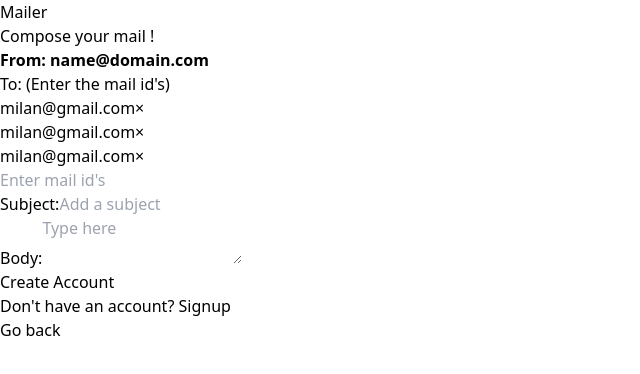
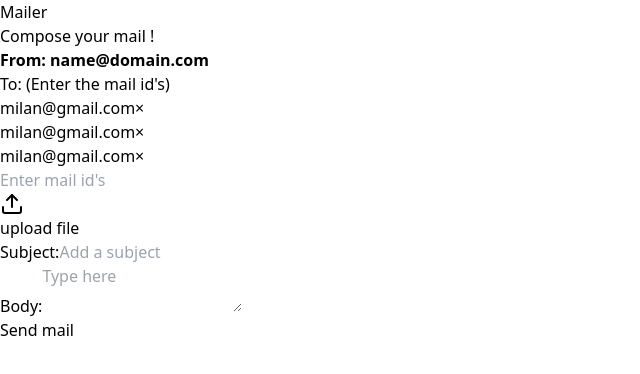
Before and after one commit to milan-sony/mailer, a React (Vite) app in the folder frontend/: page /homepage in a window 1280 px wide. Shown: the top 374 px of the page, without its empty margins (0-640 px from the left). Built offline with nearby package versions, Linux system fonts and the light colour scheme.

Commit message:
style: home page

```diff
--- a/frontend/package.json
+++ b/frontend/package.json
@@ -10,6 +10,7 @@
     "preview": "vite preview"
   },
   "dependencies": {
+    "lucide-react": "^0.473.0",
     "react": "^18.3.1",
     "react-dom": "^18.3.1",
     "react-router": "^7.1.3"
--- a/frontend/src/pages/Homepage/Homepage.jsx
+++ b/frontend/src/pages/Homepage/Homepage.jsx
@@ -1,5 +1,5 @@
 import React from 'react'
-import { Link } from 'react-router'
+import { Upload } from 'lucide-react'
 
 function Homepage() {
     return (
@@ -33,6 +33,12 @@ function Homepage() {
                                         </div>
                                     </div>
                                 </div>
+
+                                <div className="mt-6 mb-2 w-full flex justify-end">
+                                    <button type='submit' className='p-2 text-center flex justify-between text-white text-sm bg-gray-600 rounded hover:text-white hover:bg-black capitalize font-medium'><Upload className='size-5 mr-1'/>upload file
+                                    </button>
+                                </div>
+
                                 <div className="space-y-2 mb-2">
                                     <div>
                                         <label className="text-black mb-2 block">Subject:</label>
@@ -46,12 +52,8 @@ function Homepage() {
                                     </div>
                                 </div>
                                 <div className="mt-6">
-                                    <button type='submit' className='block w-full py-2 text-center text-white bg-gray-600 rounded hover:text-white hover:bg-black uppercase font-medium'>Create Account
+                                    <button type='submit' className='block w-full py-2 text-center text-white bg-gray-600 rounded hover:text-white hover:bg-black uppercase font-medium'>Send mail
                                     </button>
-                                    <div className="flex justify-between pt-5">
-                                        <p className="text-gray-600 text-sm dark:text-white font-Open-Sans">Don't have an account? <Link to="/signup" className='text-black dark:text-white text-sm font-semibold underline hover:text-gray-600 font-Open-Sans'>Signup</Link></p>
-                                        <Link to="/" className='text-black dark:text-white text-sm font-semibold underline hover:text-gray-600 font-Open-Sans'>Go back</Link>
-                                    </div>
                                 </div>
                             </form>
                         </div>
```
Also changed, not shown: 1 other file (tests, documents, lock files or other folders).
